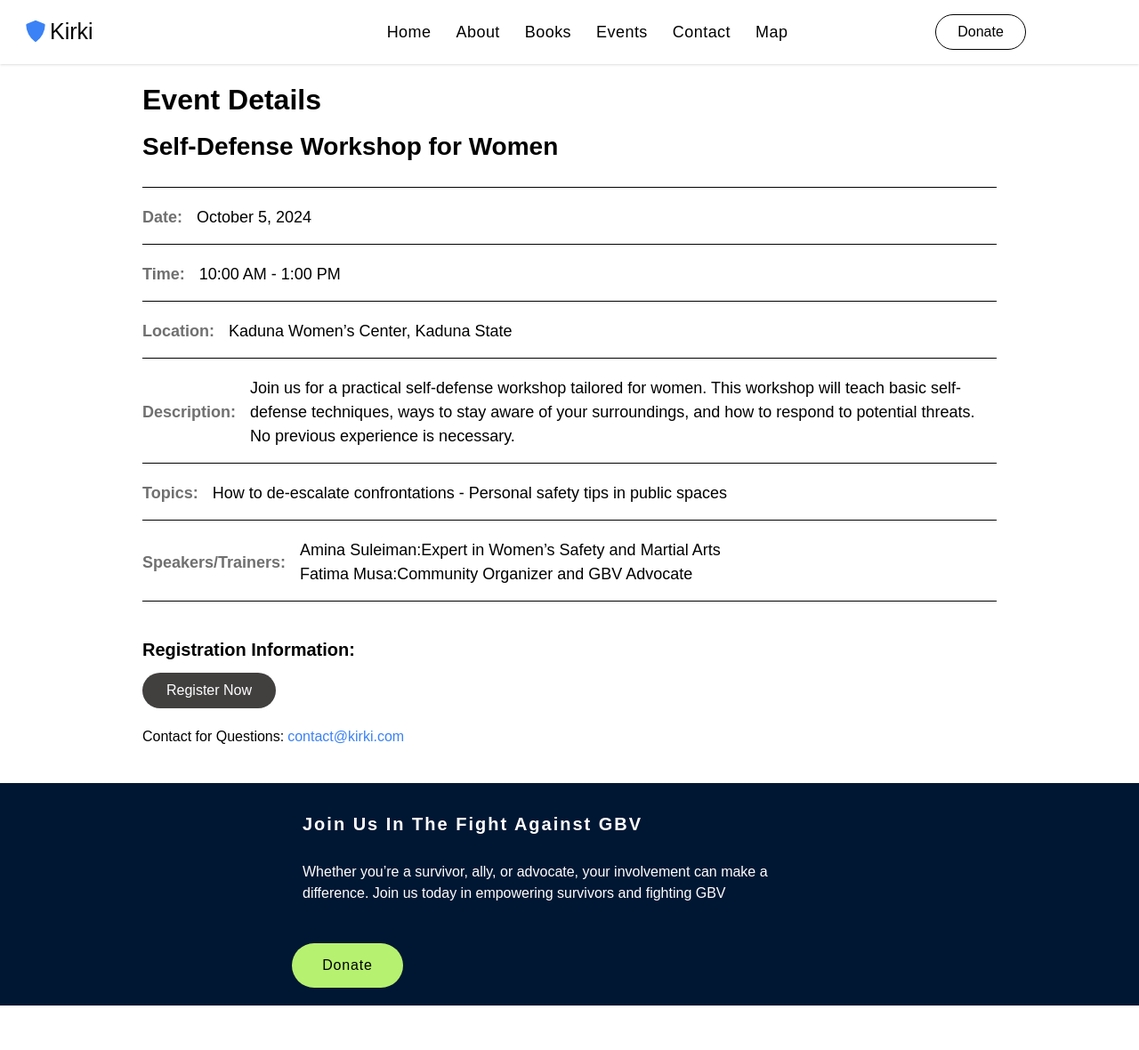
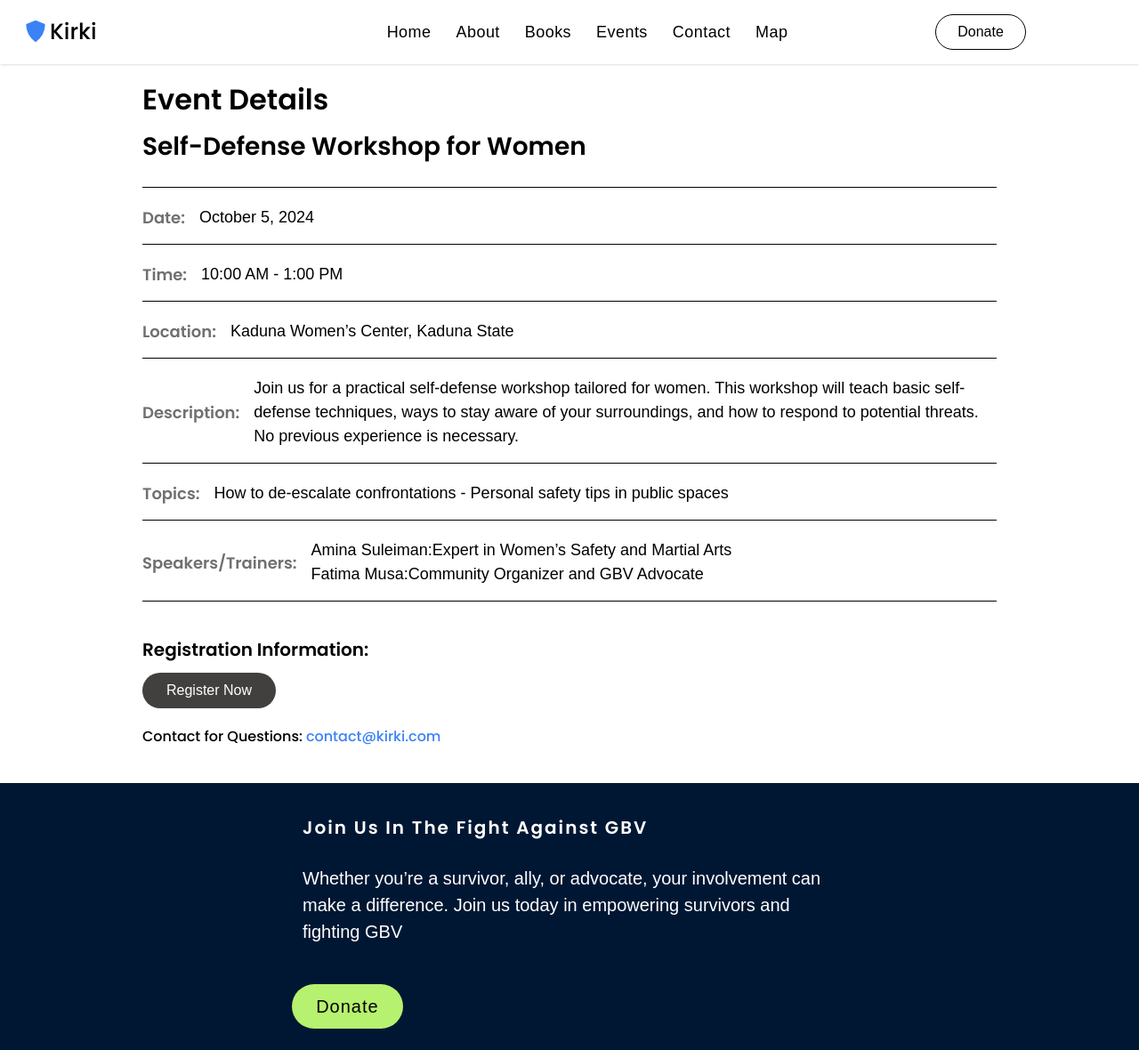
Before and after one commit to Jerryvic911/Justice, a Next.js app: page /events/1 in a window 1280 px wide. Shown: the whole page at 89% size. Before the commit the page ends 1130 px from the top, so only its background shows below. Built offline with nearby package versions, Linux system fonts and the light colour scheme.

Commit message:
all font family added and fonts adjusted

```diff
--- a/src/app/about/page.jsx
+++ b/src/app/about/page.jsx
@@ -39,11 +39,8 @@ export default function About() {
             Get in Touch we are Here to Listen, Help, and Support — Reach Out Today.
           </span>
         </div>
-        <Image
-          src={image}
-          alt='about us'
-          className='h-auto w-full object-contain md:h-[400px]'
-        />
+        <div className="mt-3 border-black border-2 rounded-lg w-full h-[216px] mb-6">
+        </div>
       </section>
       <section className='my-4'>
         <h3 className='text-3xl font-popins font-semibold leading-tight capitalize pb-7'>
--- a/src/app/books/[bookId]/page.jsx
+++ b/src/app/books/[bookId]/page.jsx
@@ -9,26 +9,26 @@ export default function BookDetails({ params }) {
   });
 
   return (
-    <main className='flex flex-col mt-4 mb-6 px-4 md:px-10 lg:px-[10rem]'>
+    <main className='flex flex-col mt-4 font-manrope mb-6 px-4 md:px-10 lg:px-[10rem]'>
       <div className='w-full'>
-        <h1 className='text-[28px] md:text-[35px] font-semibold mb-4'>Book Details</h1>
+        <h1 className='text-[28px] md:text-[35px] font-semibold font-popins mb-4'>Book Details</h1>
       </div>
       <section className='w-full'>
         <h2 className='mb-4 text-[16px] md:text-[18px] font-[500] border-t border-black pt-5 flex'>
-          <span className='text-[#707070] text-[18px] md:text-[20px] font-[600] mr-2 md:mr-[14rem]'>Title:</span>
+          <span className='text-[#707070] text-[18px] md:text-[20px] font-[600] mr-2 md:mr-[14rem] font-popins '>Title:</span>
           {book.title}
         </h2>
         <h2 className='mb-4 text-[16px] md:text-[18px] font-[500] capitalize border-t pt-5 flex w-full border-black'>
-          <span className='text-[#707070] text-[18px] md:text-[20px] font-[600] mr-2 md:mr-[13rem]'>Author:</span> {book.author}
+          <span className='text-[#707070] text-[18px] md:text-[20px] font-[600] mr-2 md:mr-[13rem] font-popins '>Author:</span> {book.author}
         </h2>
         <p className='border-t border-b text-[16px] md:text-[18px] font-[500] border-black mb-4 pt-5 flex w-full pb-3'>
-          <span className='text-[#707070] text-[18px] md:text-[20px] font-[600] mr-2 md:mr-[10rem]'>Description:</span>
+          <span className='text-[#707070] text-[18px] md:text-[20px] font-[600] mr-2 md:mr-[10rem] font-popins '>Description:</span>
           {book.description}
         </p>
 
-        <h1 className='text-[26px] md:text-[30px] font-semibold mb-4 pt-5 pb-3'>Preview</h1>
+        <h1 className='text-[26px] md:text-[30px] font-semibold mb-4 pt-5 pb-3 font-popins '>Preview</h1>
         <div className='w-full md:w-[1000px] h-auto pt-4 bg-[#F7F4F4] px-4 md:px-9 rounded-lg'>
-          <h1 className='mb-4 text-[26px] md:text-[30px] font-[600]'>{book.preview}</h1>
+          <h1 className='mb-4 text-[26px] md:text-[30px] font-[600] font-popins '>{book.preview}</h1>
           <p className='text-justify text-[16px] md:text-[18px] font-[500] h-auto md:h-[100px]'>
             Lorem ipsum dolor sit amet, consectetur adipiscing elit. Maecenas ac
             elit quis sapien pharetra eleifend in vitae libero. Nulla et blandit
--- a/src/app/components/Footer.jsx
+++ b/src/app/components/Footer.jsx
@@ -3,12 +3,12 @@ import Link from 'next/link';
 
 export default function Footer() {
   return (
-    <footer className='flex h-fit w-full flex-col items-center justify-center bg-[#001733] text-white md:h-[250px]'>
+    <footer className='flex h-fit w-full flex-col items-center font-manrope justify-center bg-[#001733] text-white md:h-[300px]'>
       <div className='mb-4 w-[90%] p-3 md:w-[50%]'>
-        <span className='mb-3 inline-block p-2 text-lg font-bold capitalize tracking-widest md:text-xl'>
+        <span className='mb-3 inline-block p-2 font-popins font-[600] text-[30px]  capitalize tracking-widest md:text-xl'>
           Join us in the fight against GBV{' '}
         </span>
-        <p className='p-2'>
+        <p className='p-2 font-[500] text-[18px] md:text-[20px]'>
           Whether you’re a survivor, ally, or advocate, your involvement can
           make a difference. Join us today in empowering survivors and fighting
           GBV
@@ -17,7 +17,7 @@ export default function Footer() {
       <div className='flex w-[90%] justify-center p-2 md:w-[50%] md:justify-start'>
         <Link
           href='/donate'
-          className='flex h-[50px] w-[50%] flex-col items-center justify-center rounded-full bg-[#b6f16f] capitalize tracking-wider text-black md:w-[20%]'
+          className='flex h-[50px] w-[50%] font-[500] text-[20px] flex-col items-center justify-center rounded-full bg-[#b6f16f] capitalize tracking-wider text-black md:w-[20%]'
         >
           Donate
         </Link>
--- a/src/app/components/Navbar.jsx
+++ b/src/app/components/Navbar.jsx
@@ -64,7 +64,7 @@ function Navbar() {
   return (
     <>
       {/* Navbar Section */}
-      <nav className='mb-1 flex flex-col px-2 py-4 shadow md:flex-row md:justify-between md:px-6'>
+      <nav className='mb-1 flex flex-col font-manrope px-2 py-4 shadow md:flex-row md:justify-between md:px-6'>
         <div className='flex w-full items-center justify-between md:w-1/4 md:justify-start'>
           {/* Logo */}
           <Link href='/'>
@@ -84,7 +84,7 @@ function Navbar() {
                 d='M12.356 3.066a1 1 0 0 0-.712 0l-7 2.666A1 1 0 0 0 4 6.68a17.695 17.695 0 0 0 2.022 7.98 17.405 17.405 0 0 0 5.403 6.158 1 1 0 0 0 1.15 0 17.406 17.406 0 0 0 5.402-6.157A17.694 17.694 0 0 0 20 6.68a1 1 0 0 0-.644-.949l-7-2.666Z'
               />
             </svg>
-            <h1 className='inline-block text-[22px] font-medium md:text-[25px]'>
+            <h1 className='inline-block text-[22px] font-medium font-popins md:text-[25px]'>
               Kirki
             </h1>
           </Link>
--- a/src/app/events/[eventId]/page.jsx
+++ b/src/app/events/[eventId]/page.jsx
@@ -8,35 +8,35 @@ export default function EventDetails({ params }) {
   });
 
   return (
-    <main className='flex flex-col mt-4 mb-6 px-4 md:px-6 lg:px-8 xl:px-[10rem]'>
+    <main className='flex flex-col font-manrope  mt-4 mb-6 px-4 md:px-6 lg:px-8 xl:px-[10rem]'>
       <div className='w-full mb-6'>
-        <h1 className='text-[24px] md:text-[28px] lg:text-[32px] font-semibold mb-2'>Event Details</h1>
-        <h2 className='text-[20px] md:text-[24px] lg:text-[28px] font-semibold'>{event.title}</h2>
+        <h1 className='text-[24px] md:text-[28px] lg:text-[32px] font-semibold mb-2 font-popins '>Event Details</h1>
+        <h2 className='text-[20px] md:text-[24px] lg:text-[28px] font-semibold font-popins'>{event.title}</h2>
       </div>
       <section className='w-full'>
         <div className='mb-4 text-[14px] md:text-[16px] lg:text-[18px] font-[500] border-t border-black pt-5 flex flex-col md:flex-row md:items-center'>
-          <span className='text-[#707070] font-[600] md:mr-4'>Date:</span>
+          <span className='text-[#707070] font-[600] md:mr-4 font-popins '>Date:</span>
           <span>{event.date}</span>
         </div>
         <div className='mb-4 text-[14px] md:text-[16px] lg:text-[18px] font-[500] border-t border-black pt-5 flex flex-col md:flex-row md:items-center'>
-          <span className='text-[#707070] font-[600] md:mr-4'>Time:</span>
+          <span className='text-[#707070] font-[600] md:mr-4 font-popins '>Time:</span>
           <span>{event.time.join(" - ")}</span>
 
         </div>
         <div className='mb-4 text-[14px] md:text-[16px] lg:text-[18px] font-[500] border-t border-black pt-5 flex flex-col md:flex-row md:items-center'>
-          <span className='text-[#707070] font-[600] md:mr-4'>Location:</span>
+          <span className='text-[#707070] font-[600] md:mr-4 font-popins '>Location:</span>
           <span>{event.location}</span>
         </div>
         <p className='border-t text-[14px] md:text-[16px] lg:text-[18px] font-[500] border-black mb-4 pt-5 flex flex-col md:flex-row md:items-center'>
-          <span className='text-[#707070] font-[600] md:mr-4'>Description:</span>
+          <span className='text-[#707070] font-[600] md:mr-4 font-popins '>Description:</span>
           <span>{event.description}</span>
         </p>
         <div className='mb-4 text-[14px] md:text-[16px] lg:text-[18px] font-[500] border-t border-black pt-5 flex flex-col md:flex-row md:items-center'>
-          <span className='text-[#707070] font-[600] md:mr-4'>Topics:</span>
+          <span className='text-[#707070] font-[600] md:mr-4 font-popins '>Topics:</span>
           <span>{event.topics.join(' - ')}</span>
         </div>
         <div className='mb-4 text-[14px] md:text-[16px] lg:text-[18px] font-[500] border-t border-b pb-4 border-black pt-5 flex flex-col md:flex-row md:items-center'>
-          <span className='text-[#707070] font-[600] md:mr-4'>Speakers/Trainers:</span>
+          <span className='text-[#707070] font-[600] md:mr-4 font-popins '>Speakers/Trainers:</span>
           <div className='flex flex-col'>
             <span>{event.speakers}</span>
             <span>{event.speakers1}</span>
@@ -46,11 +46,11 @@ export default function EventDetails({ params }) {
 
       <div className='mt-6'>
         <div>
-          <h2 className='text-lg md:text-xl font-semibold'>Registration Information:</h2>
+          <h2 className='text-lg md:text-xl font-semibold font-popins '>Registration Information:</h2>
         </div>
         <button className='w-[150px] h-[40px] mt-3 px-6 py-2 rounded-full text-white bg-[#423F3F]'>Register Now</button>
         <div className='mt-5'>
-          <p className='text-[14px] md:text-[16px] font-[500] mb-4'>
+          <p className='text-[14px] md:text-[16px] font-[500] mb-4 font-popins '>
             Contact for Questions:
             <span className='ml-1'>
               <a href="mailto:contact@kirki.com" className='text-blue-500'>contact@kirki.com</a>
--- a/src/app/events/page.jsx
+++ b/src/app/events/page.jsx
@@ -17,7 +17,7 @@ export default function Events() {
         <div className="border-black border-2 rounded-lg w-full h-[150px] md:h-[216px] mb-6"></div>
       </div>
 
-      <h2 className='mb-4 text-xl sm:text-2xl font-bold'>Upcoming Events</h2>
+      <h2 className='mb-4 text-xl sm:text-2xl font-popins font-bold'>Upcoming Events</h2>
       <ul className='space-y-4 sm:space-y-6'>
         {event.map((event) => (
           <li
@@ -27,14 +27,14 @@ export default function Events() {
           >
             <div className='flex flex-col sm:flex-row'>
               <div className='flex flex-col pl-2 sm:pl-5 pr-2 sm:pr-5'>
-                <p className='text-[24px] sm:text-[30px] font-[500] font-manrope text-[#707070]'>{event.shortmonth}</p>
-                <h1 className='border-t w-auto border-black text-[32px] sm:text-[40px] font-[500] font-manrope'>{event.shortdate}</h1>
+                <p className='text-[24px] sm:text-[30px] font-[500] font-popins text-[#707070]'>{event.shortmonth}</p>
+                <h1 className='border-t w-auto border-black text-[32px] sm:text-[40px] font-[500] font-popins'>{event.shortdate}</h1>
               </div>
 
-              <div className="border-black border-2 rounded-lg w-full sm:w-[500px] h-[150px] sm:h-[200px] mb-4 sm:mb-6"></div>
+              <div className="border-black border-2  rounded-lg w-full sm:w-[500px] h-[150px] sm:h-[200px] mb-4 sm:mb-6"></div>
 
-              <div className='flex flex-col ml-0 sm:ml-4'>
-                <h2 className='mb-1 text-xl sm:text-2xl font-semibold capitalize'>{event.title}</h2>
+              <div className='flex flex-col ml-0 sm:ml-4 font-manrope'>
+                <h2 className='mb-1 text-xl sm:text-2xl font-semibold capitalize font-popins'>{event.title}</h2>
                 <h2 className='mb-1 text-[16px] sm:text-[20px] font-[500] text-[#707070]'>{event.location}</h2>
                 <span className='md:border-b md:border-black md:w-[30rem] pb-4 sm:pb-7 mt-1 text-[#707070] font-[500] text-[16px] sm:text-[20px]'>
                   {Array.isArray(event.time) ? event.time.join(" - ") : event.time}
```
Also changed, not shown: src/app/books/page.jsx (+12 -12 lines).
